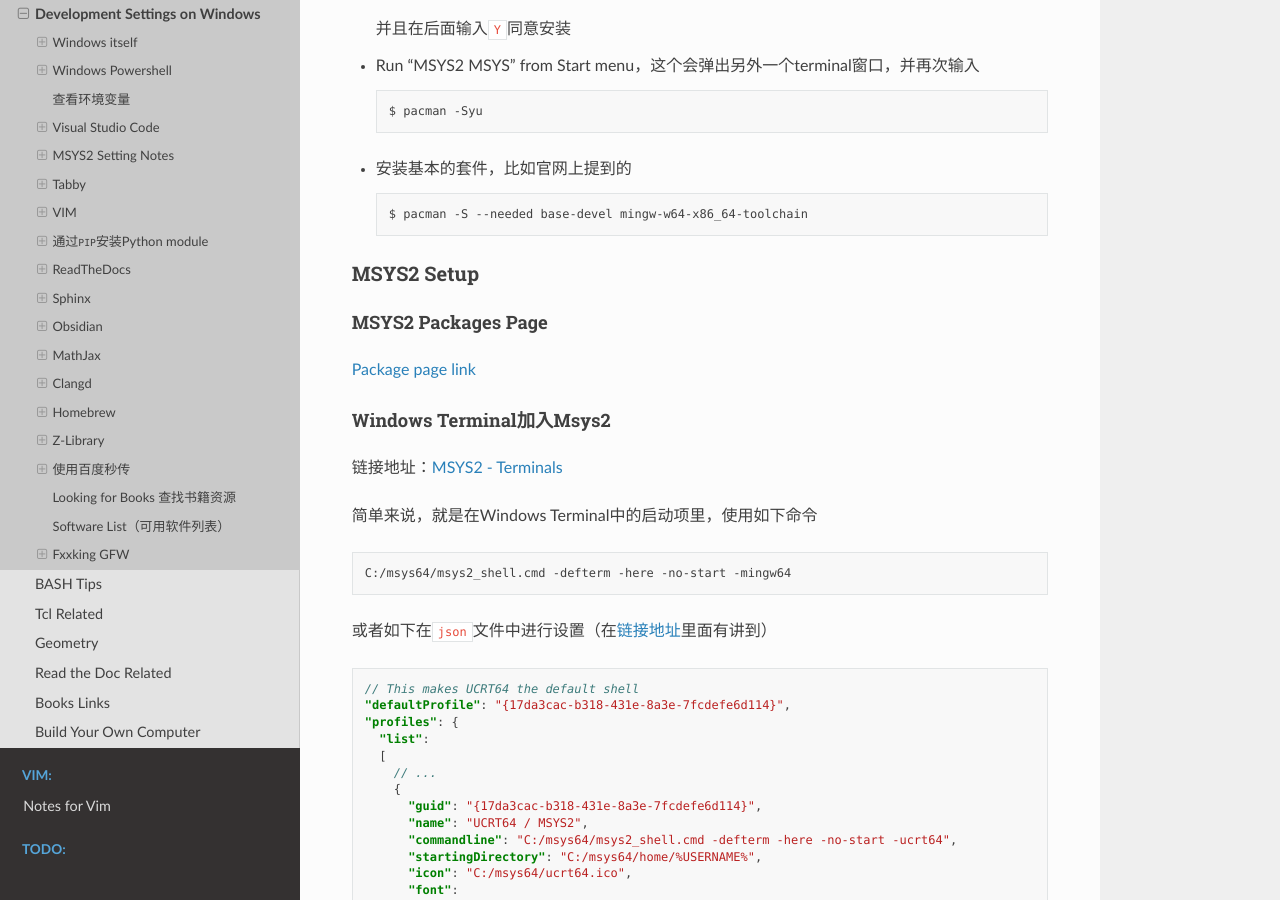
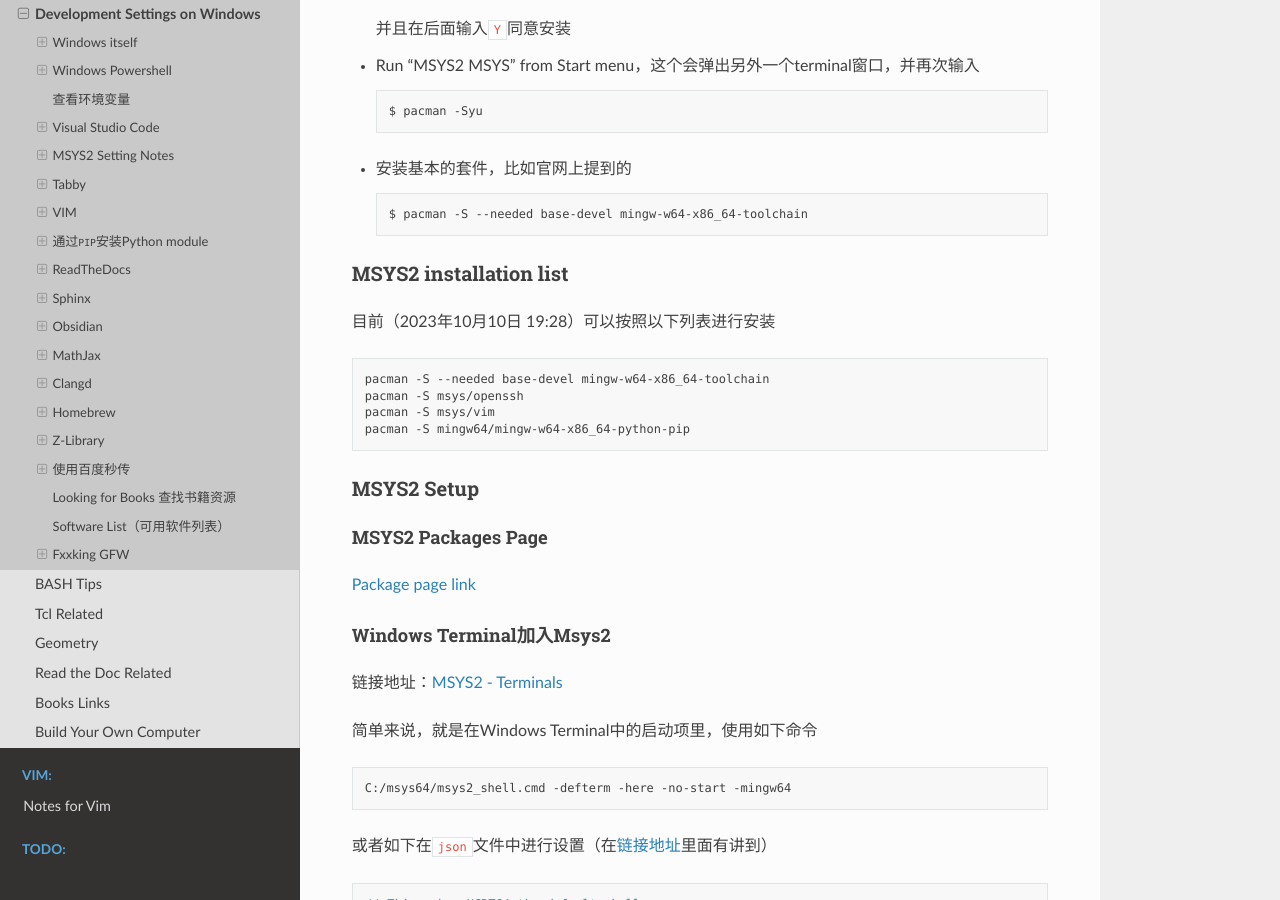
Before and after one commit to Pyrad/pyradnotes, a Sphinx documentation site: the page built from source/Notes/WinDevEnvSetup.md, in a window 1280 px wide and 900 px high, scrolled down 5235 px. Built offline with Sphinx 7.4.7 and the Read the Docs theme 2.0.0, drawn with Linux system fonts in a browser that asks for light colours.

Commit message:
Note Update installation list for MSYS2

````diff
--- a/source/Notes/WinDevEnvSetup.md
+++ b/source/Notes/WinDevEnvSetup.md
@@ -273,7 +273,16 @@
 
 
 
-
+### MSYS2 installation list
+
+目前（2023年10月10日 19:28）可以按照以下列表进行安装
+
+```bash
+pacman -S --needed base-devel mingw-w64-x86_64-toolchain
+pacman -S msys/openssh
+pacman -S msys/vim
+pacman -S mingw64/mingw-w64-x86_64-python-pip
+```
 
 ### MSYS2 Setup
 
````
